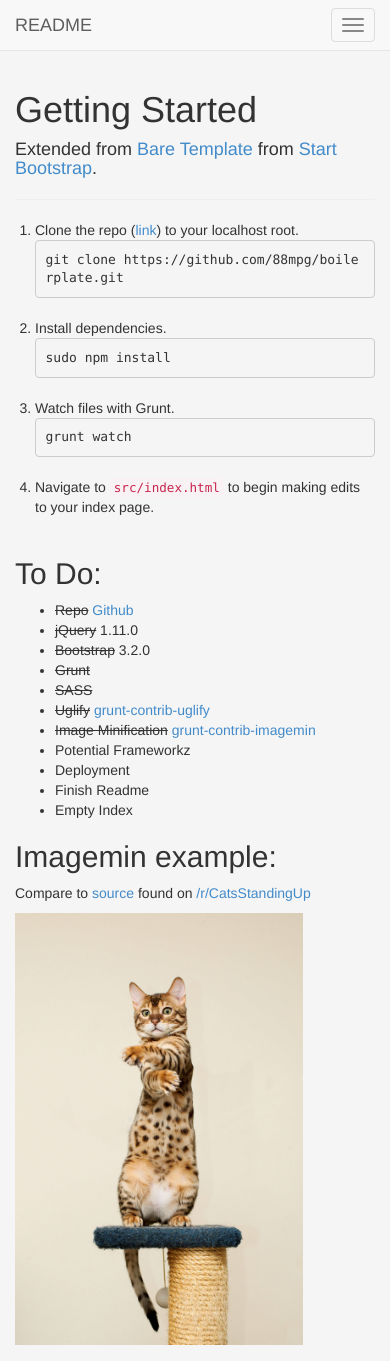
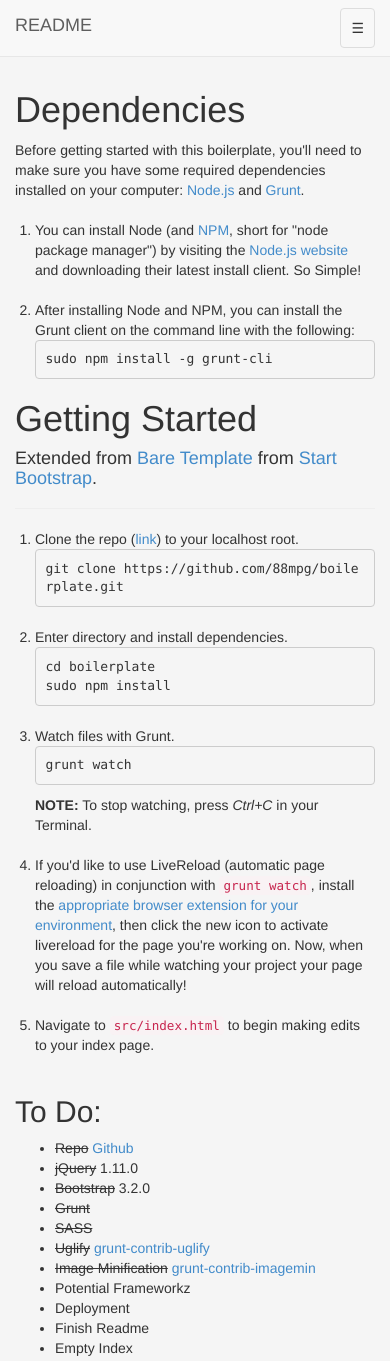
Before and after one commit to 88mpg/boilerplate, a website: page src/index.html in a window 390 px wide. Shown: the top 1361 px of the page. Drawn offline with nearby package versions, Linux system fonts and the light colour scheme; files that its build step writes are made by us from their sources; files whose address does not match are found by name.

Commit message:
more readme, test livereload

```diff
--- a/Gruntfile.js
+++ b/Gruntfile.js
@@ -68,6 +68,9 @@ module.exports = function(grunt) {
       html: {
         files: ['src/**/*.html'],
         tasks: ['htmlmin'],
+        options: {
+          livereload: true,
+        }
       }
     },
   });
--- a/src/index.html
+++ b/src/index.html
@@ -17,7 +17,9 @@
     <style>
     body {
         padding-top: 70px;
-        /* Required padding for .navbar-fixed-top. Remove if using .navbar-static-top. Change if height of navigation changes. */
+        /* Required padding for .navbar-fixed-top.
+        Remove if using .navbar-static-top.
+        Change if height of navigation changes. */
     }
     </style>
 
@@ -39,9 +41,7 @@
             <div class="navbar-header">
                 <button type="button" class="navbar-toggle" data-toggle="collapse" data-target="#bs-example-navbar-collapse-1">
                     <span class="sr-only">Toggle navigation</span>
-                    <span class="icon-bar"></span>
-                    <span class="icon-bar"></span>
-                    <span class="icon-bar"></span>
+                    <span>&#9776;</span>
                 </button>
                 <a class="navbar-brand" href="/">README</a>
             </div>
@@ -60,7 +60,17 @@
 
     <div class="container">
         <div class="row">
-            <div class="col-md-8 col-xs-12 readme">
+            <div class="readme col-md-8 col-xs-12">
+                <h1>Dependencies</h1>
+                <p>Before getting started with this boilerplate, you'll need to make sure you have some required dependencies installed on your computer: <a href="//nodejs.org">Node.js</a> and <a href="//gruntjs.com/">Grunt</a>.</p>
+                <ol>
+                    <li>
+                        You can install Node (and <a href="/www.npmjs.org/">NPM</a>, short for "node package manager") by visiting the <a href="//nodejs.org">Node.js website</a> and downloading their latest install client. So Simple!</li>
+                    <li>
+                        After installing Node and NPM, you can install the Grunt client on the command line with the following:
+                        <pre><code>sudo npm install -g grunt-cli</code></pre>
+                    </li>
+                </ol>
                 <h1>Getting Started</h1>
                 <h4>Extended from <a href="//github.com/IronSummitMedia/startbootstrap/tree/gh-pages/templates/bare" target="_blank">Bare Template</a> from <a href="//startbootstrap.com" target="_blank">Start Bootstrap</a>.</h4>
                 <hr/>
@@ -70,19 +80,23 @@
                         <pre><code>git clone https://github.com/88mpg/boilerplate.git</code></pre>
                     </li>
                     <li>
-                        Install dependencies.
-                        <pre><code>sudo npm install</code></pre>
+                        Enter directory and install dependencies.
+                        <pre><code>cd boilerplate<br/>sudo npm install</code></pre>
                     </li>
                     <li>
                         Watch files with Grunt.
                         <pre><code>grunt watch</code></pre>
+                        <strong>NOTE:</strong> To stop watching, press <em>Ctrl+C</em> in your Terminal.
+                    </li>
+                    <li>
+                        If you'd like to use LiveReload (automatic page reloading) in conjunction with <code>grunt watch</code>, install the <a href="//feedback.livereload.com/knowledgebase/articles/86242-how-do-i-install-and-use-the-browser-extensions-">appropriate browser extension for your environment</a>, then click the new icon to activate livereload for the page you're working on. Now, when you save a file while watching your project your page will reload automatically!
                     </li>
                     <li>
                         Navigate to <code>src/index.html</code> to begin making edits to your index page.
                     </li>
                 </ol>
             </div>
-            <div class="col-md-4 col-xs-12 todo">
+            <div class="col-md-4 col-xs-12">
                 <h2>To Do:</h2>
                 <ul>
                     <li><del>Repo</del> <a href="//github.com/88mpg/boilerplate">Github</a></li>
@@ -103,11 +117,6 @@
             </div>
         </div>
     </div>
-    <div class="container-fullwidth">
-        <footer>
-
-        </footer>
-    </div>
     <script src="assets/lib/js/jquery-1.11.0.min.js"></script>
     <script src="assets/lib/js/bootstrap-3.2.0.min.js"></script>
     <script src="assets/js/app.js"></script>
```
Also changed, not shown: build/index.html.
